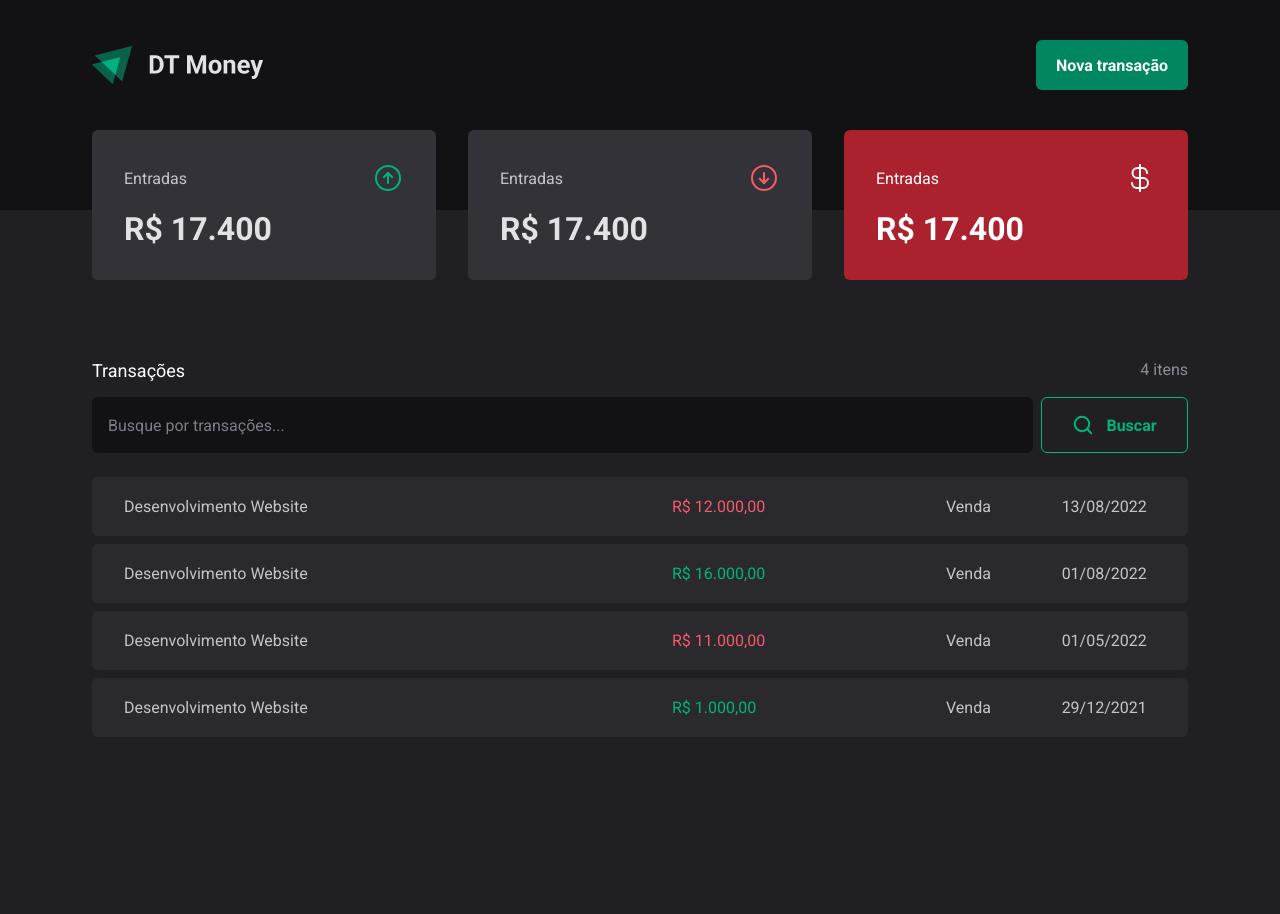
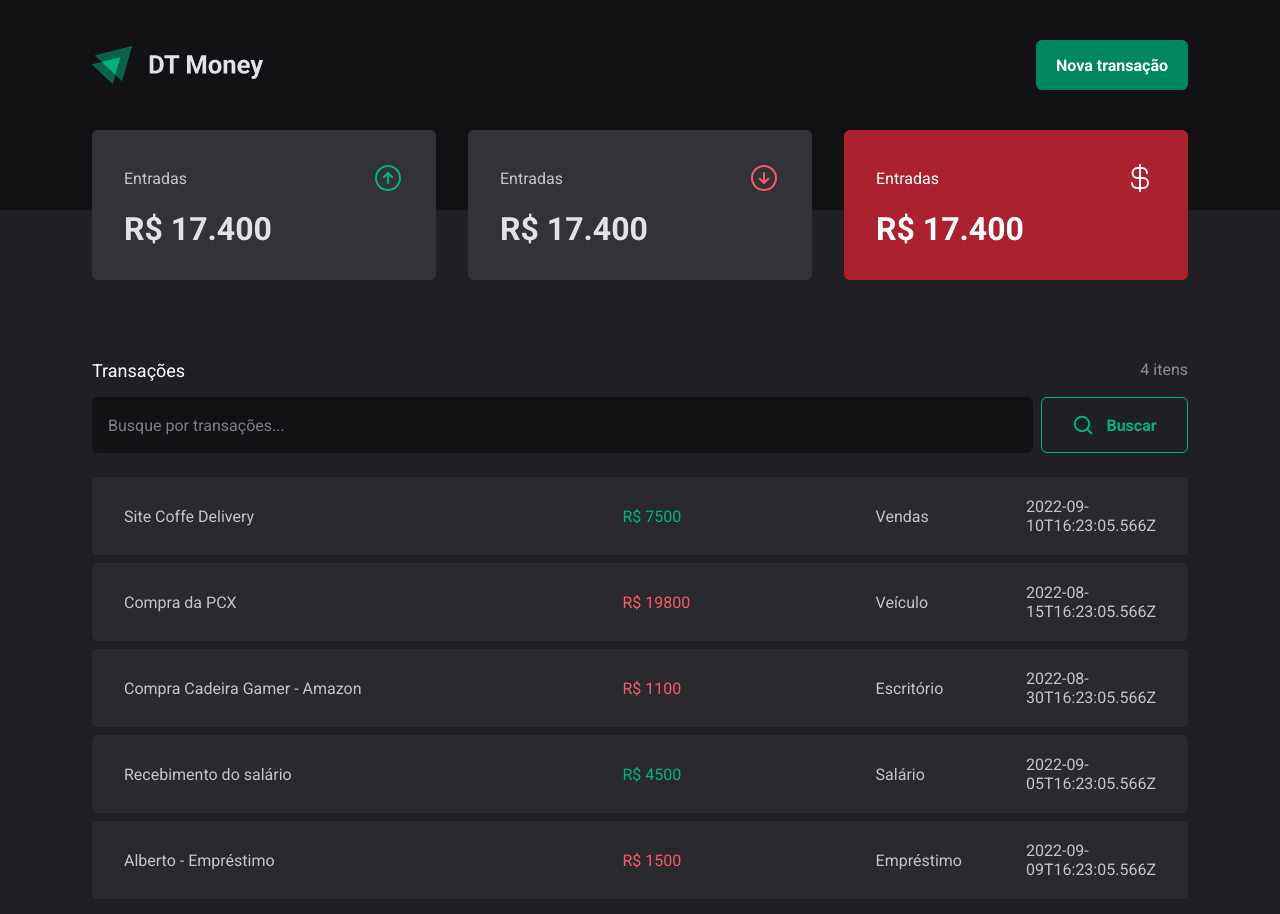
Before and after one commit to rogerrm95/dt-money, a React (Vite) app: page / in a window 1280 px wide. Shown: the top 914 px of the page. Before the commit the page ends 800 px from the top, so only its background shows below. Built offline with nearby package versions, Linux system fonts and the light colour scheme; data requests are answered from the project's data file.

Commit message:
config: API connection - making HTTP request and loading transactions list

```diff
--- a/server.json
+++ b/server.json
@@ -31,6 +31,14 @@
             "category": "Salário",
             "price": 4500,
             "createdAt": "2022-09-05T16:23:05.566Z"
+        },
+        {
+            "id": 5,
+            "description": "Alberto - Empréstimo",
+            "type": "removal",
+            "category": "Empréstimo",
+            "price": 1500,
+            "createdAt": "2022-09-09T16:23:05.566Z"
         }
     ]
 }
--- a/src/components/TransactionItem/index.tsx
+++ b/src/components/TransactionItem/index.tsx
@@ -5,27 +5,34 @@ import { TransactionContainer } from './styles'
 
 interface TransactionItemProps {
   name: string
-  price: string | number
+  price: number
   category: string
-  typeTransaction?: 'receipt' | 'removal' | undefined
+  typeTransaction: 'receipt' | 'removal'
+  date: string
 }
 
-export function TransactionItem({ typeTransaction }: TransactionItemProps) {
+export function TransactionItem({
+  name,
+  price,
+  category,
+  typeTransaction,
+  date,
+}: TransactionItemProps) {
   return (
     <TransactionContainer typeTransaction={typeTransaction}>
       <p>
-        Desenvolvimento de website
+        {name}
         <br />
-        <strong>R$ 12.000,00</strong>
+        <strong>R$ {price}</strong>
       </p>
 
       <footer>
         <span>
-          <TagSimple size={16} /> Venda
+          <TagSimple size={16} /> {category}
         </span>
 
         <span>
-          <CalendarBlank size={16} /> 13/04/2022
+          <CalendarBlank size={16} /> {date}
         </span>
       </footer>
     </TransactionContainer>
--- a/src/pages/Home/index.tsx
+++ b/src/pages/Home/index.tsx
@@ -1,3 +1,4 @@
+import { useEffect, useState } from 'react'
 // Libs //
 import { format } from 'date-fns'
 import { ptBR } from 'date-fns/locale'
@@ -30,57 +31,69 @@ import {
 //   type: 'removal',
 // }
 
+interface Transaction {
+  id: number
+  description: string
+  category: string
+  price: number
+  createdAt: string
+  type: 'receipt' | 'removal'
+}
+
 export function Home() {
+  const [transactions, setTransaction] = useState<Transaction[]>([])
+
+  // GET - all transactions //
+  async function getAllTransactions() {
+    const response = await fetch('http://localhost:3334/transactions')
+    const data = await response.json()
+
+    setTransaction(data)
+  }
+
+  useEffect(() => {
+    getAllTransactions()
+  }, [])
+
   return (
     <HomeContainer>
       <Header />
-      {/* Lista de Transações */}
+      {/* Resumo das transações */}
       <Summary />
 
+      {/* Lista de Transações */}
       <Transactions>
         <h2>
           Transações <span>4 itens</span>
         </h2>
 
         <SearchForm />
-
+        {/* Listagem - Versão Mobile */}
         <ul>
-          <TransactionItem
-            name="Salário CLT"
-            price={2500}
-            category="Venda"
-            typeTransaction="receipt"
-          />
+          {transactions.map((transaction) => (
+            <TransactionItem
+              key={transaction.id}
+              name={transaction.description}
+              price={transaction.price}
+              category={transaction.category}
+              typeTransaction={transaction.type}
+              date={transaction.createdAt}
+            />
+          ))}
         </ul>
 
+        {/* Listagem - Versão Desktop */}
         <TransactionsTable>
           <table>
             <tbody>
-              <TableRow variant="removal">
-                <td>Desenvolvimento Website</td>
-                <td>R$ 12.000,00</td>
-                <td>Venda</td>
-                <td>13/08/2022</td>
-              </TableRow>
-
-              <TableRow variant="receipt">
-                <td>Desenvolvimento Website</td>
-                <td>R$ 16.000,00</td>
-                <td>Venda</td>
-                <td>01/08/2022</td>
-              </TableRow>
-              <TableRow variant="removal">
-                <td>Desenvolvimento Website</td>
-                <td>R$ 11.000,00</td>
-                <td>Venda</td>
-                <td>01/05/2022</td>
-              </TableRow>
-              <TableRow variant="receipt">
-                <td>Desenvolvimento Website</td>
-                <td>R$ 1.000,00</td>
-                <td>Venda</td>
-                <td>29/12/2021</td>
-              </TableRow>
+              {transactions.map((transaction) => (
+                <TableRow key={transaction.id} variant={transaction.type}>
+                  <td>{transaction.description}</td>
+                  <td>R$ {transaction.price}</td>
+                  <td>{transaction.category}</td>
+                  <td>{transaction.createdAt}</td>
+                </TableRow>
+              ))}
             </tbody>
           </table>
         </TransactionsTable>
```
